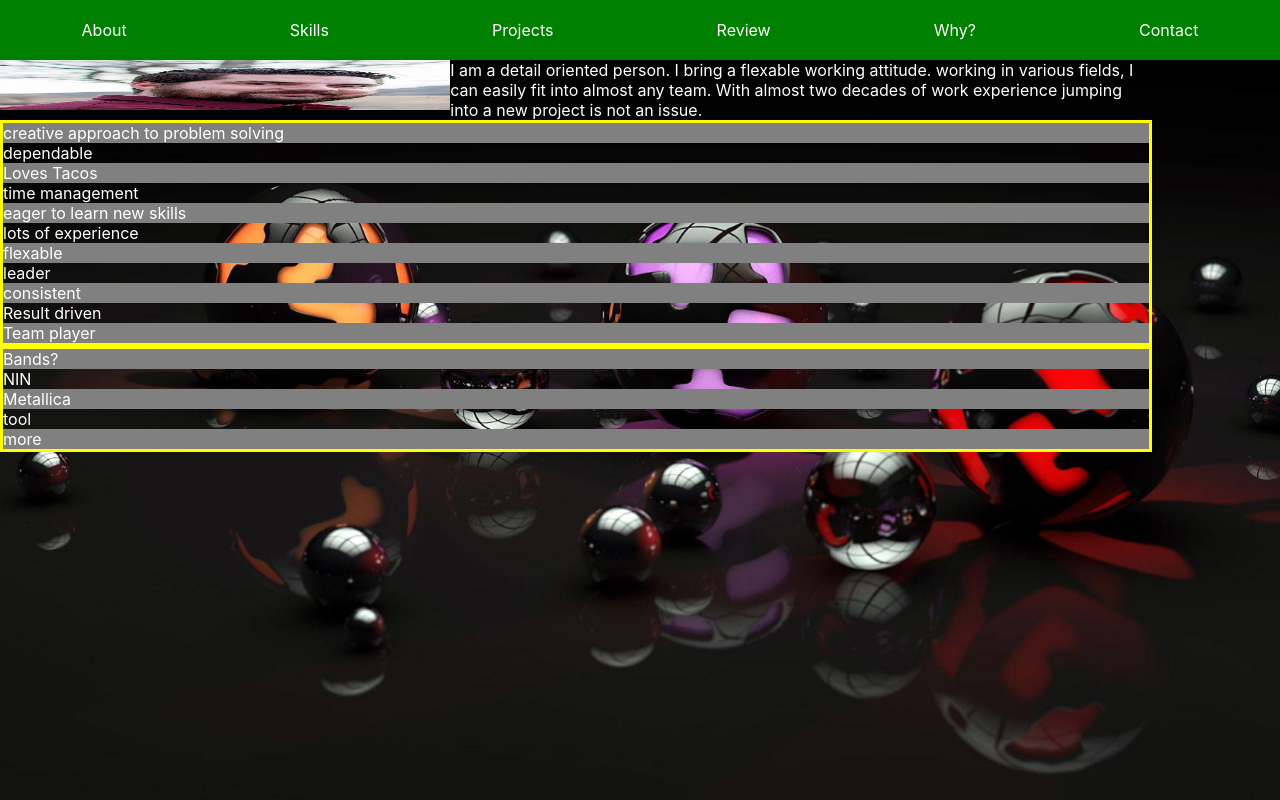
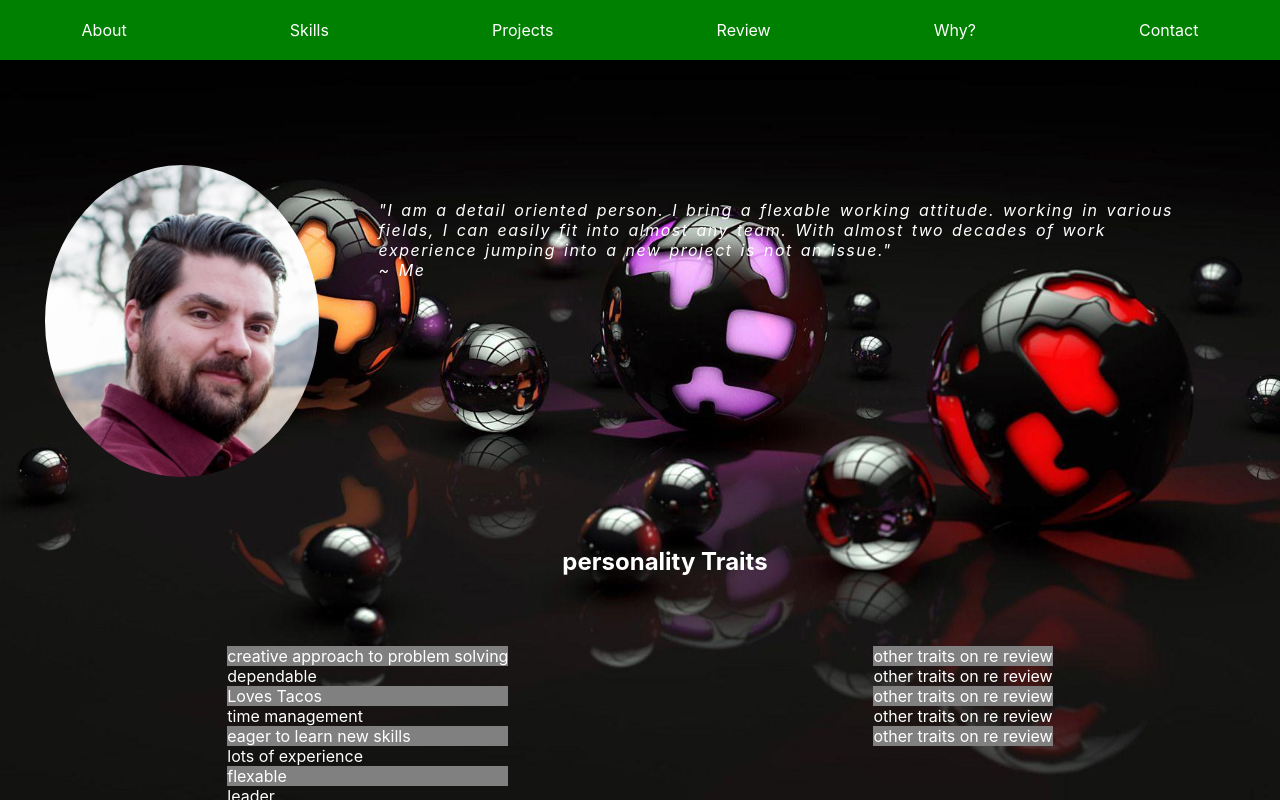
Before and after one commit to CoHogan1/Portfolio, a React (Create React App) app: page / in a window 1280 px wide. Built offline with nearby package versions, Linux system fonts and the light colour scheme.

Commit message:
about css good enough

```diff
--- a/src/App.css
+++ b/src/App.css
@@ -27,24 +27,55 @@
     justify-content: space-around;
     line-height: 60px;
 }
+
+/* about page */
 .about {
-    width: 90%;
-
+    padding: 10px;
+    margin: 50px auto;
+    width: 93%;
 }
 
 .about > span {
     display: flex;
     flex-direction: row;
     justify-content: space-around;
+    padding: 45px 0;
+}
+
+.about-img{
+    border-radius: 50%;
+    width: 23%;
+    height: 23%;
+}
+
+.pitch {
+    padding: 35px 30px 35px 40px;
+    margin-left: 20px;
+    font-style: italic;
+    letter-spacing: 1.5px;
+    word-spacing: 2px;
 }
 
 .about > ul {
     list-style: none;
-    margin: 0 auto;
+    margin: 20px auto;
     border: 3px solid yellow;
 }
 
-ul>li:nth-child(odd) {
+.about h2, h3 {
+    width: 100%;
+    text-align: center;
+    padding: 25px;
+}
+
+
+
+/* universal  */
+ul {
+    list-style: none;
+}
+
+ul > li:nth-child(odd) {
     background-color: grey;
 }
 
@@ -53,6 +84,7 @@ img {
     height: 50px;
     background-color: white;
 }
+
 
 
 
--- a/src/aboutMe.js
+++ b/src/aboutMe.js
@@ -1,5 +1,6 @@
 import './App.css';
 import React, { Component } from 'react'
+
 import picture from './images/me.png'
 import js      from './images/js-logo.png'
 import python  from './images/python-logo.png'
@@ -21,7 +22,8 @@ export default class About extends Component {
         super(props)
         this.state = {
             me: picture,
-            skills:[js, python, jquery, react, node, flask, mongoDB,sql,css,html,socket,exp,taco,pie],
+            skills:[ js, python, jquery, react, node, flask, mongoDB, sql, css,
+                 html, socket, exp, taco, pie ],
         }
     }
 
@@ -30,15 +32,15 @@ export default class About extends Component {
             <div className="about">
 
             <span>
-            <img className="about img" src={this.state.me} alt="selfie" loading="lazy"/>
+            <img className="about-img" src={this.state.me} alt="selfie" loading="lazy"/>
 
-            <p className="pitch" >I am a detail oriented person. I bring a flexable working attitude.
+            <p className="pitch">"I am a detail oriented person. I bring a flexable working attitude.
                 working in various fields, I can easily fit into almost any team.
                 With almost two decades of work experience jumping into a new project
-                is not an issue.
+                is not an issue." <br/>
+                ~ Me
             </p>
             </span>
-
 
                 {/*
                 <div className="right">
@@ -47,8 +49,8 @@ export default class About extends Component {
                 </div>
                 */}
 
-
-
+            <h2>personality Traits</h2>
+            <span>
                 <ul className="traits">
                     <li>creative approach to problem solving</li>
                     <li>dependable</li>
@@ -63,15 +65,48 @@ export default class About extends Component {
                     <li>Team player</li>
                 </ul>
 
+                <ul>
+                    <li>other traits on re review</li>
+                    <li>other traits on re review</li>
+                    <li>other traits on re review</li>
+                    <li>other traits on re review</li>
+                    <li>other traits on re review</li>
+
+                </ul>
+
+            </span>
 
 
+            <h3>Interests </h3>
+            <span>
                 <ul className="interests">
-                <li>Bands?</li>
+                    <li>Bands</li>
+                    <li>....</li>
                     <li>NIN</li>
                     <li>Metallica</li>
                     <li>tool</li>
                     <li>more</li>
                 </ul>
+
+                <ul>
+                    <li>Movies</li>
+                    <li>....</li>
+                    <li>Movies</li>
+                    <li>Movies</li>
+                    <li>Movies</li>
+                    <li>Movies</li>
+                </ul>
+                <ul>
+                    <li>Other</li>
+                    <li>....</li>
+                    <li>My son</li>
+                    <li>my daughter</li>
+                    <li>3d pen</li>
+                    <li>building</li>
+                </ul>
+
+            </span>
+
 
 
 
```
Lines whose indentation alone changed are shown as unchanged.
